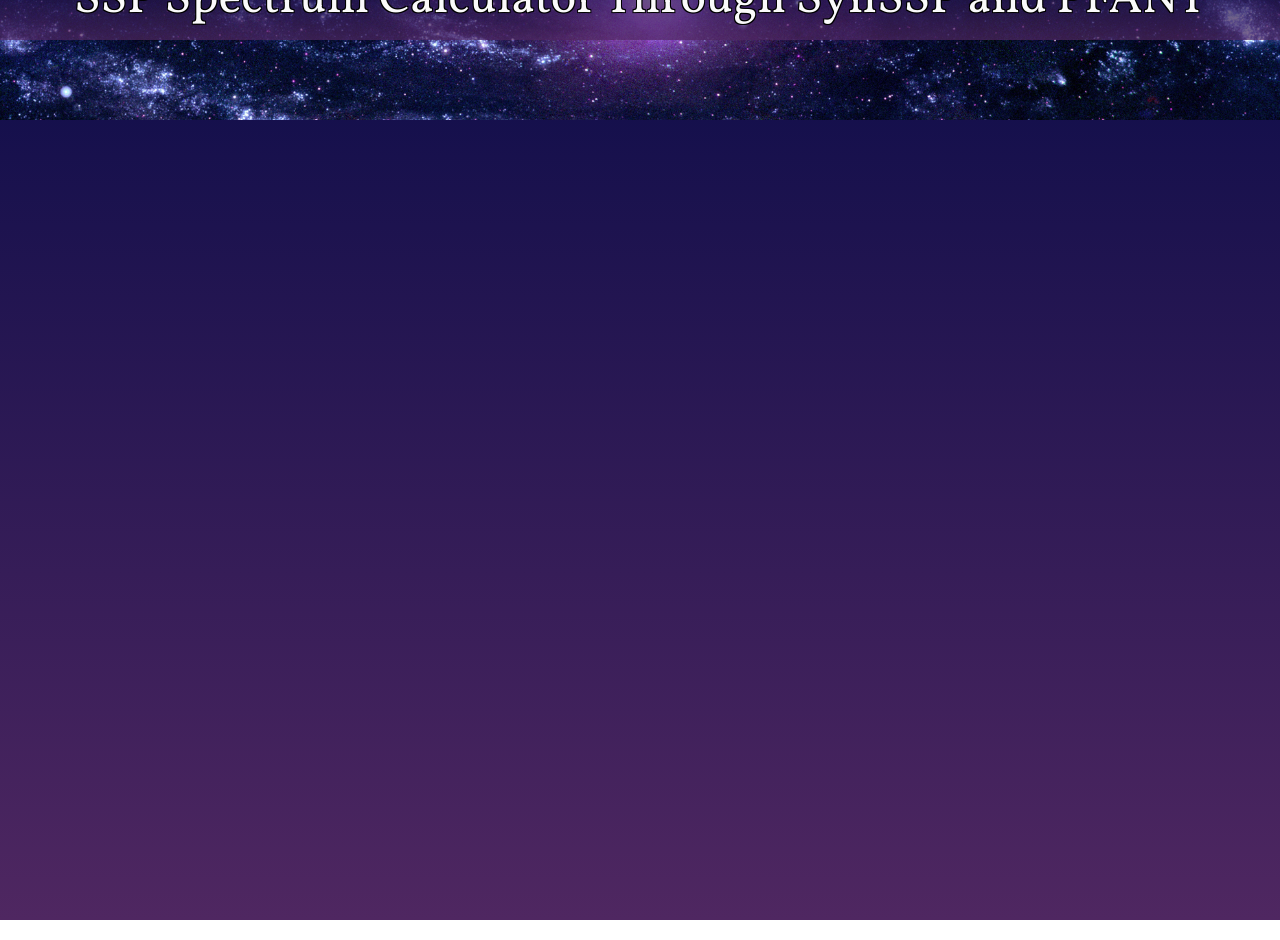
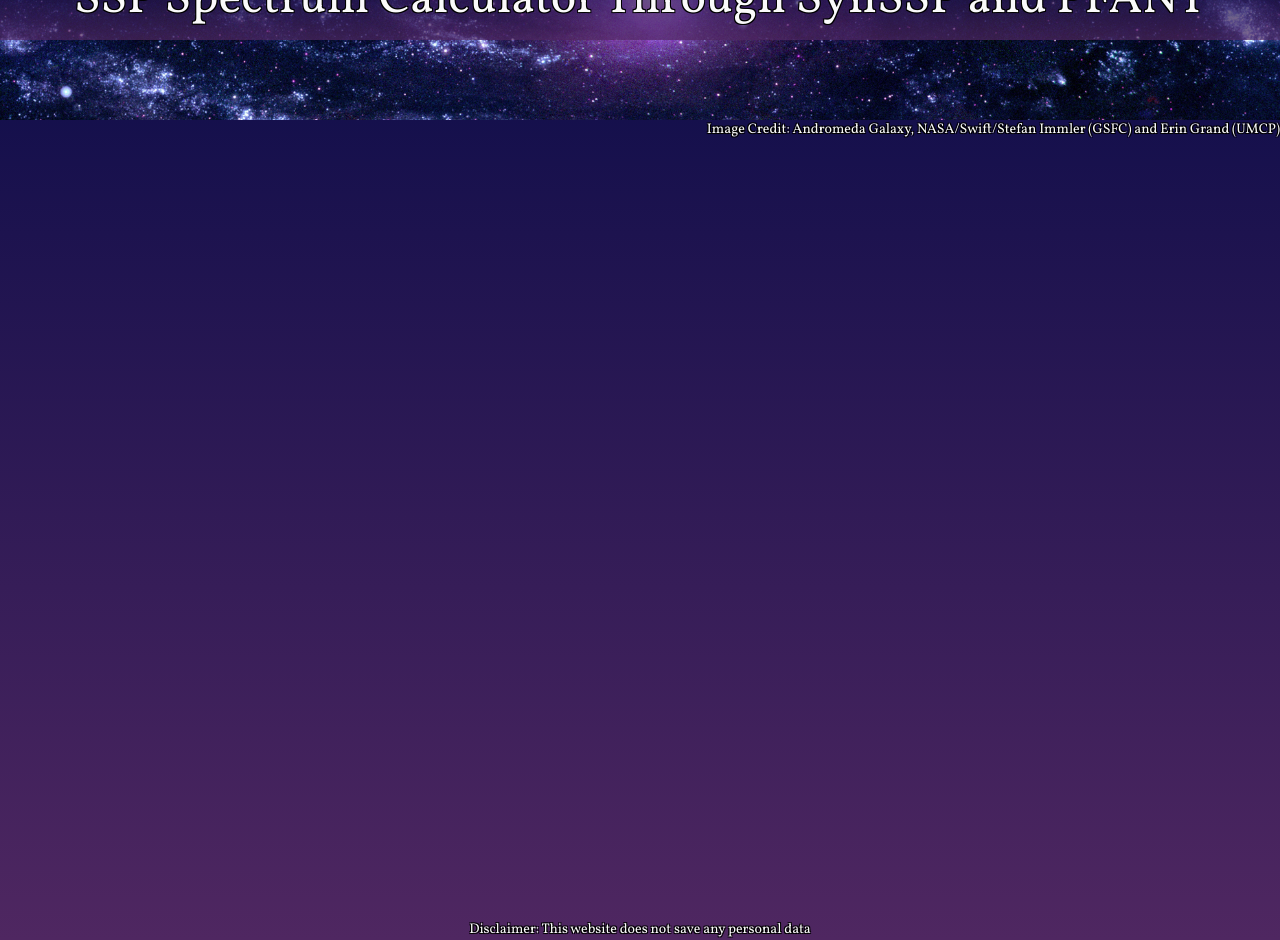
Before and after one commit to MiliArizla/ssps-website, a Next.js app: page / in a window 1280 px wide. Shown: the part 120-1060 px from the top of the page. Built offline with nearby package versions, Linux system fonts and the light colour scheme.

Commit message:
Added Disclaimer and Image credits

```diff
--- a/app/globals.css
+++ b/app/globals.css
@@ -15,3 +15,8 @@ body {
     rgba(4, 9, 70, 0.7) 100%
   );
 }
+footer {
+  color: rgb(250, 250, 250);
+  text-shadow: -1px -1px 0 #000, 1px -1px 0 #000, -1px 1px 0 #000,
+    1px 1px 0 #000;
+}
--- a/app/layout.tsx
+++ b/app/layout.tsx
@@ -5,8 +5,9 @@ import "./globals.css";
 const vollkorn = Vollkorn({ subsets: ["latin"] });
 
 export const metadata: Metadata = {
-  title: "Create Next App",
-  description: "Generated by create next app",
+  title: "SSPs-website",
+  description:
+    "Website to calculate the spectrum of Singular Stellar Population changing the chemical abundance",
 };
 
 export default function RootLayout({
@@ -22,8 +23,19 @@ export default function RootLayout({
             SSP Spectrum Calculator Through SynSSP and PFANT
           </h1>
         </div>
+        <h2 className="text-right text-sm bottom-0">
+          Image Credit: Andromeda Galaxy, NASA/Swift/Stefan Immler (GSFC) and
+          Erin Grand (UMCP)
+        </h2>
         {children}
       </body>
+      <footer
+        className={`${vollkorn.className} container mx-auto absolute bottom inset-x-0`}
+      >
+        <h3 className="text-sm text-center absolute bottom-0 inset-x-0">
+          Disclaimer: This website does not save any personal data
+        </h3>
+      </footer>
     </html>
   );
 }
```
Also changed, not shown: 1 other file (tests, documents, lock files or other folders).
